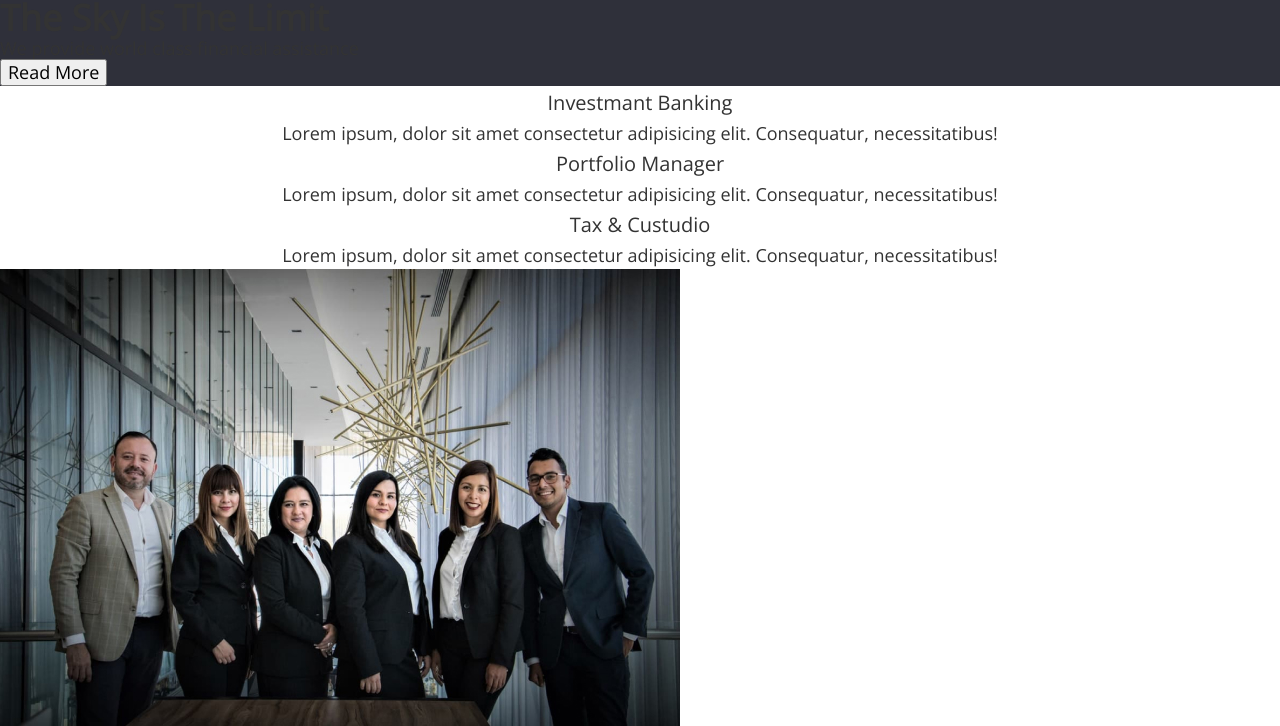
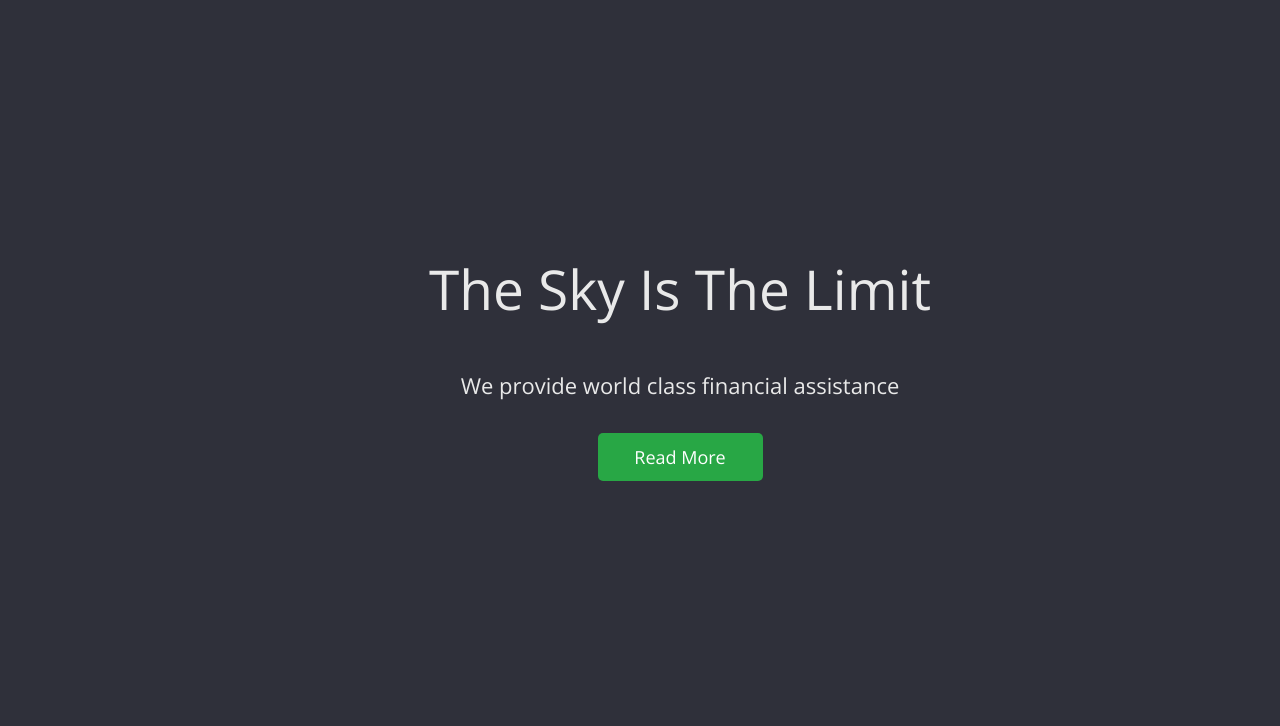
Before and after one commit to Onlysofi/fson-65-unbelievable, a plain HTML site: page index.html in a window 1280 px wide. Shown: the part 71-797 px from the top of the page. Drawn offline with nearby package versions, Linux system fonts and the light colour scheme.

Commit message:
додає hero

```diff
--- a/css/style.css
+++ b/css/style.css
@@ -15,11 +15,13 @@ body {
 html {
   box-sizing: border-box;
 }
+
 *,
 *::after,
 *::before {
   box-sizing: inherit;
 }
+
 /* Стили для обнуления верхних отступов у элементов */
 h1,
 h2,
@@ -30,23 +32,27 @@ h6,
 p {
   margin: 0;
 }
+
 /* Класс для обнуления базовых свойств у списков (ul) */
 .list {
   list-style: none;
   padding-left: 0;
   margin: 0;
 }
+
 /* Класс для обнуления базовых свойств у ссылок */
 .link {
   text-decoration: none;
   color: inherit;
 }
+
 /* Свойства для корректного отображения картинок */
 img {
   display: block;
   max-width: 100%;
   height: auto;
 }
+
 /* Свойства для обнуления курсива у address */
 
 address {
@@ -61,21 +67,21 @@ address {
 }
 
 /* header */
-.header{
+.header {
   background-color: #2f303a;
 }
 
-.header .container{
+.header .container {
   padding-left: 50px;
   padding-right: 50px;
 }
 
-.header-nav{
+.header-nav {
   display: flex;
   align-items: center;
 }
 
-.header-logo{
+.header-logo {
   display: flex;
   align-items: center;
   font-size: 35px;
@@ -83,23 +89,23 @@ address {
   color: var(--secondary-text-color);
 }
 
-.header-nav-list{
+.header-nav-list {
   display: flex;
   align-items: center;
   margin-left: auto;
   gap: 38px;
 }
 
-.header-logo-img{
+.header-logo-img {
   margin-right: 10px;
 }
 
-.accent{
+.accent {
   color: var(--accent-color);
   margin-right: 12px;
 }
 
-.header-nav-link{
+.header-nav-link {
   display: block;
   line-height: 1.56;
   color: var(--secondary-text-color);
@@ -108,10 +114,53 @@ address {
 }
 
 
-
+/* hero */
 .hero {
   background-color: #2f303a;
+  padding-top: 259px;
+  padding-bottom: 284px;
+
 }
+
+.hero-title {
+  font-weight: 300;
+  font-size: 55px;
+  line-height: 1.2;
+
+  text-align: center;
+  color: #E9E9E9;
+  margin-bottom: 45px;
+}
+
+.hero-text {
+  font-size: 22px;
+  line-height: 1.67;
+  text-align: center;
+  color: #E9E9E9;
+  margin-bottom: 29px;
+}
+
+.hero-btn {
+  display: flex;
+  align-items: center;
+  justify-content: center;
+  background-color: var(--accent-color);
+  border-radius: 5px;
+  line-height: 1.56;
+  text-align: center;
+  color: var(--secondary-text-color);
+  padding: 0 10px;
+
+  min-width: 165px;
+  height: 48px;
+}
+
+.hero-btn-wrapper {
+  display: flex;
+  align-items: center;
+  justify-content: center;
+}
+
 
 /* about */
 .about-subtitle {
--- a/index.html
+++ b/index.html
@@ -1,65 +1,39 @@
 <!DOCTYPE html>
 <html lang="en">
+
 <head>
   <meta charset="UTF-8" />
   <meta http-equiv="X-UA-Compatible" content="IE=edge" />
   <meta name="viewport" content="width=device-width, initial-scale=1.0" />
   <title>Finance Ledger</title>
   <!--favicon-->
-    <link
-      rel="apple-touch-icon"
-      sizes="180x180"
-      href="./favicon/apple-touch-icon.png"
-    />
-    <link
-      rel="icon"
-      type="image/png"
-      sizes="32x32"
-      href="./favicon/favicon-32x32.png"
-    />
-    <link
-      rel="icon"
-      type="image/png"
-      sizes="16x16"
-      href="./favicon/favicon-16x16.png"
-    />
+  <link rel="apple-touch-icon" sizes="180x180" href="./favicon/apple-touch-icon.png" />
+  <link rel="icon" type="image/png" sizes="32x32" href="./favicon/favicon-32x32.png" />
+  <link rel="icon" type="image/png" sizes="16x16" href="./favicon/favicon-16x16.png" />
   <link rel="manifest" href="./favicon/site.webmanifest" />
-    <link
-      rel="mask-icon"
-      href="./favicon/safari-pinned-tab.svg"
-      color="#5bbad5"
-    />
+  <link rel="mask-icon" href="./favicon/safari-pinned-tab.svg" color="#5bbad5" />
   <meta name="msapplication-TileColor" content="#da532c" />
   <meta name="theme-color" content="#ffffff" />
 
   <!-- font famaly -->
   <link rel="preconnect" href="https://fonts.googleapis.com" />
   <link rel="preconnect" href="https://fonts.gstatic.com" crossorigin />
-    <link
-      href="https://fonts.googleapis.com/css2?family=Open+Sans:wght@300;400&display=swap"
-      rel="stylesheet"
-    />
+  <link href="https://fonts.googleapis.com/css2?family=Open+Sans:wght@300;400&display=swap" rel="stylesheet" />
 
   <!-- normalize -->
-    <link
-      rel="stylesheet"
-      href="https://cdnjs.cloudflare.com/ajax/libs/normalize/1.0.0/normalize.min.css"
-    />
+  <link rel="stylesheet" href="https://cdnjs.cloudflare.com/ajax/libs/normalize/1.0.0/normalize.min.css" />
 
   <!-- style -->
   <link rel="stylesheet" href="./css/style.css" />
 </head>
 
 <body>
+  <!-- header -->
   <header class="header">
     <div class="container">
       <nav class="header-nav">
         <a class="header-logo link" href="./index.html">
-            <img
-              class="header-logo-img"
-              src="./images/logo/logo.svg"
-              alt="sitelogo"
-            />
+          <img class="header-logo-img" src="./images/logo/logo.svg" alt="sitelogo" />
           <span class="accent">Finance</span> Ledger
         </a>
         <ul class="header-nav-list list">
@@ -85,10 +59,16 @@
 
   <!--Main-->
   <main>
+    <!-- hero -->
     <section class="hero">
+      <div class="container">
         <h1 class="hero-title">The Sky Is The Limit</h1>
-        <p class="hero-title">We provide world class financial assistance</p>
-        <button class="hero-btn" type="button">Read More</button>
+        <p class="hero-text">We provide world class financial assistance</p>
+        <div class="hero-btn-wrapper">
+          <a class="link hero-btn" href="">Read More</a>
+        </div>
+
+      </div>
     </section>
 
     <!-- about -->
@@ -123,12 +103,7 @@
 
     <!-- Solution -->
     <section>
-        <img
-          src="./images/solution/solution.jpg"
-          alt="team"
-          width="680"
-          height="460"
-        />
+      <img src="./images/solution/solution.jpg" alt="team" width="680" height="460" />
 
       <p>What you are looking for</p>
       <h2>We provide bespoke solutions</h2>
@@ -142,4 +117,5 @@
     </section>
   </main>
 </body>
+
 </html>
```
Also changed, not shown: .prettierrc.json (added). Lines whose indentation alone changed are shown as unchanged.
